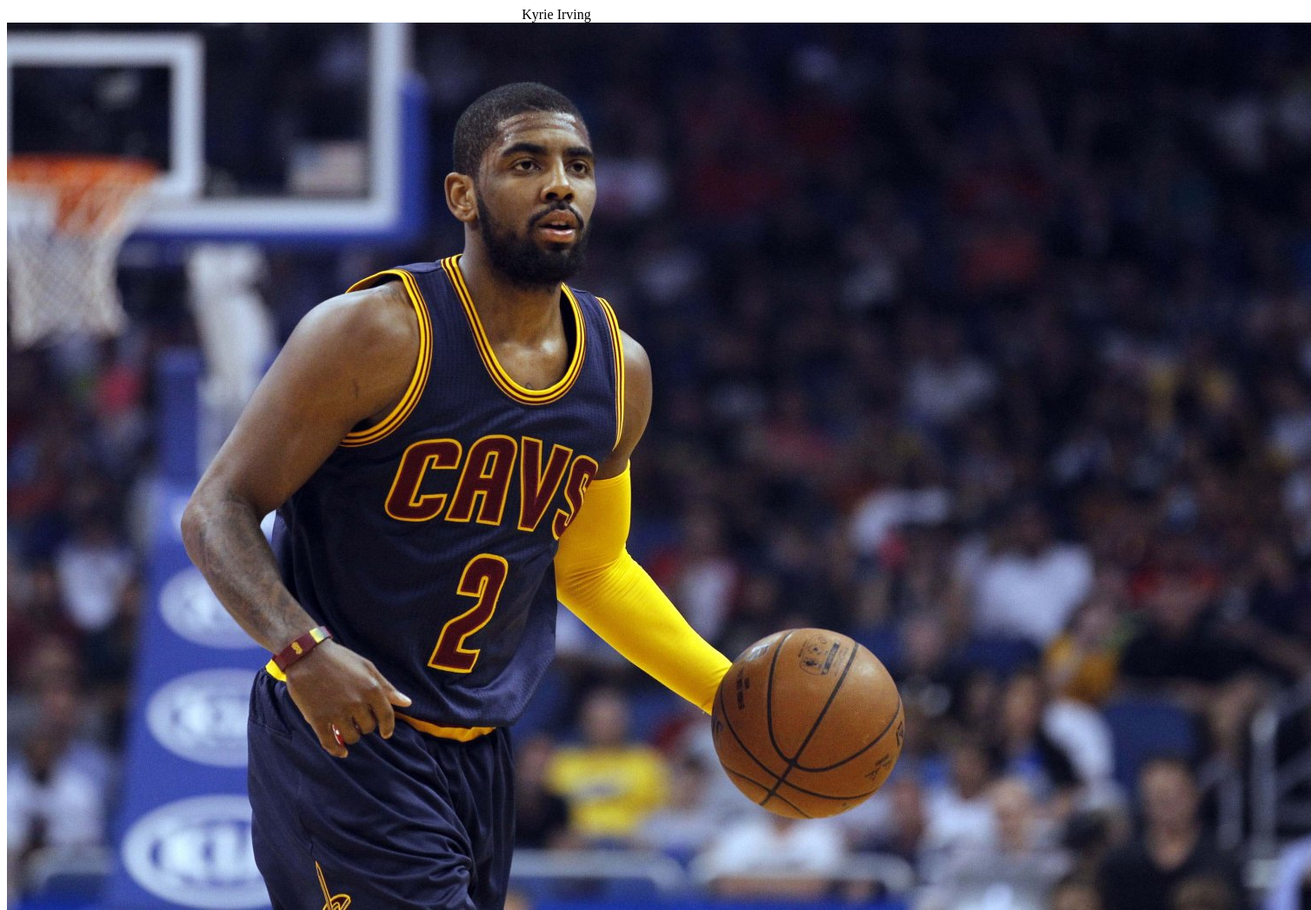
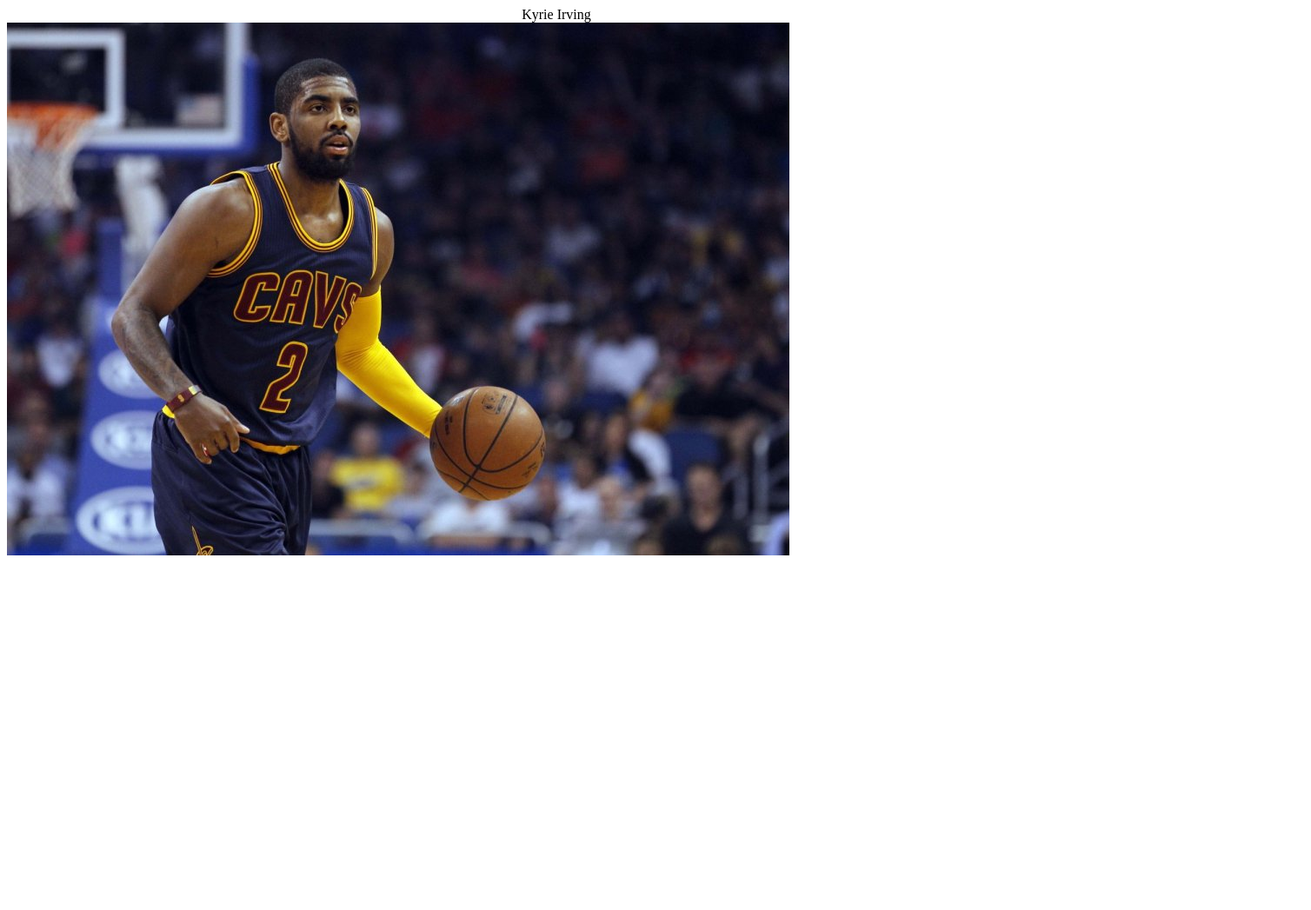
Before and after one commit to igorknysh1/igorknysh, a plain HTML site: page index.html in a window 1280 px wide. Shown: the whole page at 87% size, 1508 px wide, since content can reach past the window. After the commit the page ends 800 px from the top, so only its background shows below. Drawn offline with Linux system fonts and the light colour scheme.

Commit message:
initial commit

```diff
--- a/index.html
+++ b/index.html
@@ -5,6 +5,6 @@
     </head>
     <body>
         <center>Kyrie Irving</center>
-        <img src="kyrie.jpg" alt="Kyrie Irving">
+        <img src="kyrie1.jpg" alt="Kyrie Irving">
     </body>
 </html>
```
Also changed, not shown: kyrie.jpg (deleted), kyrie1.jpg (added).
